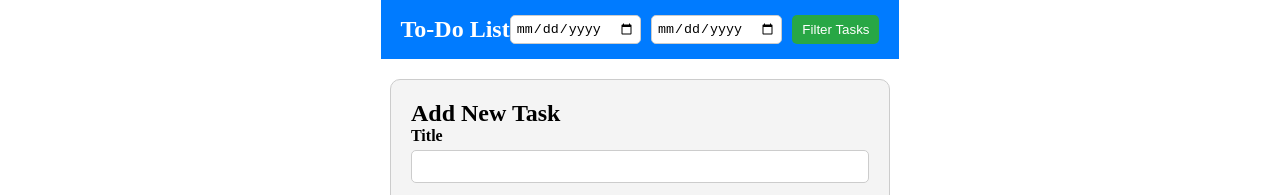
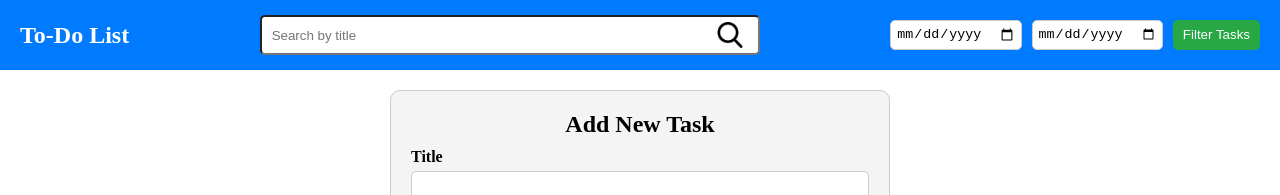
Before and after one commit to AKashAMode/To-Do-App, a React app: page / in a window 1280 px wide. Shown: the top 195 px of the page. Built offline with nearby package versions, Linux system fonts and the light colour scheme; no server answers.

Commit message:
search feature added

```diff
--- a/src/home.js
+++ b/src/home.js
@@ -1,6 +1,7 @@
 import React, { useState, useEffect } from "react";
 import axios from "axios";
 import "./index.css";
+import SearchImg from "./img/search.png";
 
 const ToDoList = () => {
   const [data, setData] = useState([]);
@@ -95,6 +96,14 @@ const ToDoList = () => {
     <div className="todo-container">
       <header className="navbar">
         <h1 className="navbar-title">To-Do List</h1>
+        <div className="search-filter-task">
+          <input
+            type="text"
+            placeholder="Search by title"
+            className="search-input"
+          />
+          <img src={SearchImg} alt="search" className="search-icon" />
+        </div>
         <div className="date-filter">
           <input
             type="date"
@@ -117,7 +126,7 @@ const ToDoList = () => {
       </header>
 
       <form onSubmit={editTask ? updateTask : addTask} className="task-form">
-        <h2>{editTask ? "Edit Task" : "Add New Task"}</h2>
+        <h2 className="form-heading">{editTask ? "Edit Task" : "Add New Task"}</h2>
         <label htmlFor="title">Title</label>
         <input
           type="text"
--- a/src/index.css
+++ b/src/index.css
@@ -6,15 +6,43 @@
 }
 
 
+.todo-container{
+  width: 100%;
+}
+
 
 .navbar {
     display: flex;
     justify-content: space-between;
     align-items: center;
+    width: 100%;
     padding: 15px 20px;
     background-color: #007bff;
     color: white;
   }
+
+  .search-input{
+    width: 100%;
+    height: 100%;
+    border-radius: 5px;
+    padding: 1px 10px;
+  }
+
+  .search-filter-task{
+     width: 500px;
+     height: 40px;
+     position: relative;
+  }
+
+  .search-icon{
+    height: 30px;
+    position: absolute;
+    top: 5px;
+    right: 15px;
+    padding: 2px;
+    cursor: pointer;
+  }
+
 
   .navbar-title {
     font-size: 24px;
@@ -42,6 +70,13 @@
   }
 
   /* Form Styling */
+
+  .form-heading{
+    text-align: center;
+     padding-bottom: 10px;
+  }
+
+
   .task-form {
     display: flex;
     flex-direction: column;
```
Also changed, not shown: src/img/search.png (added).
